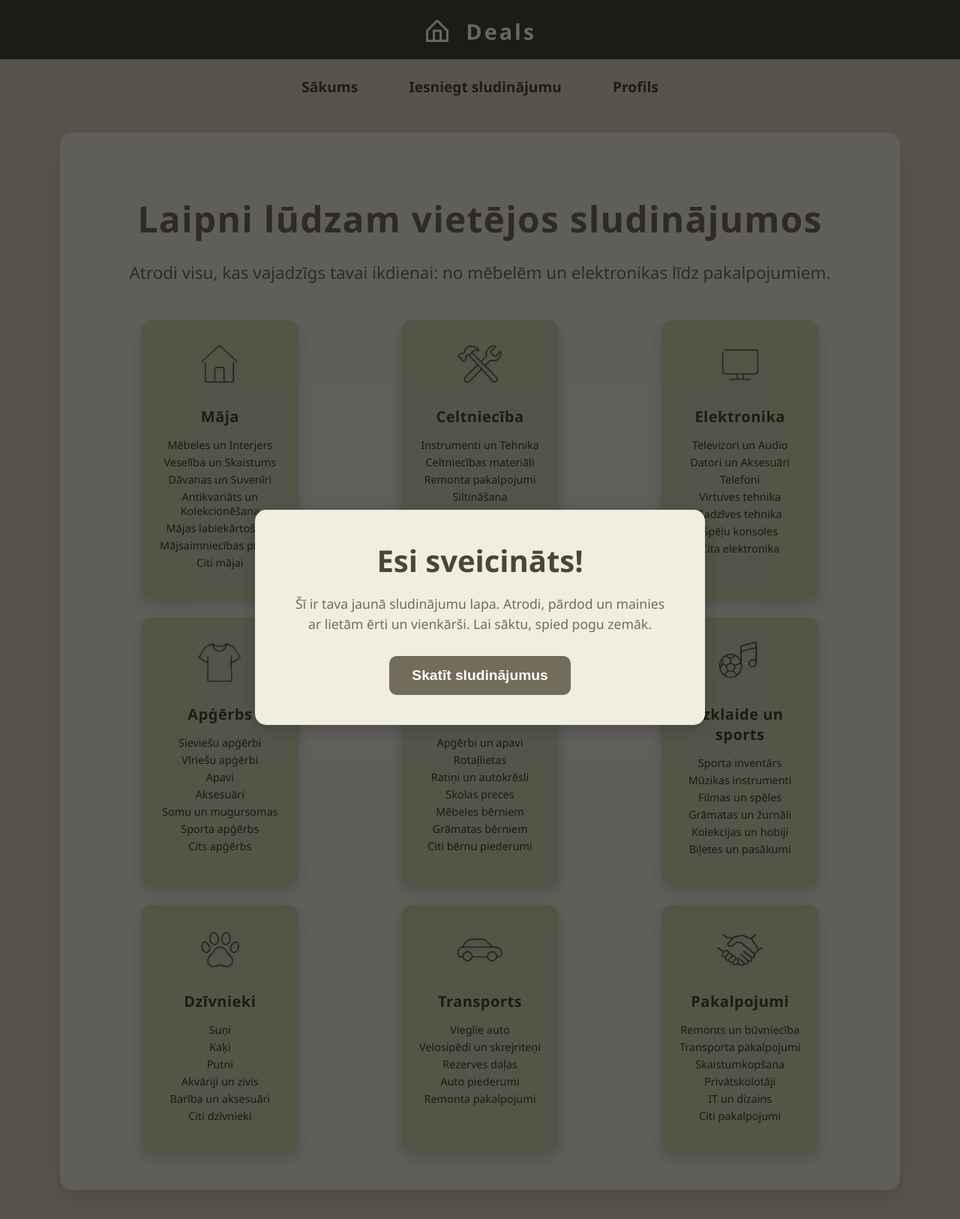
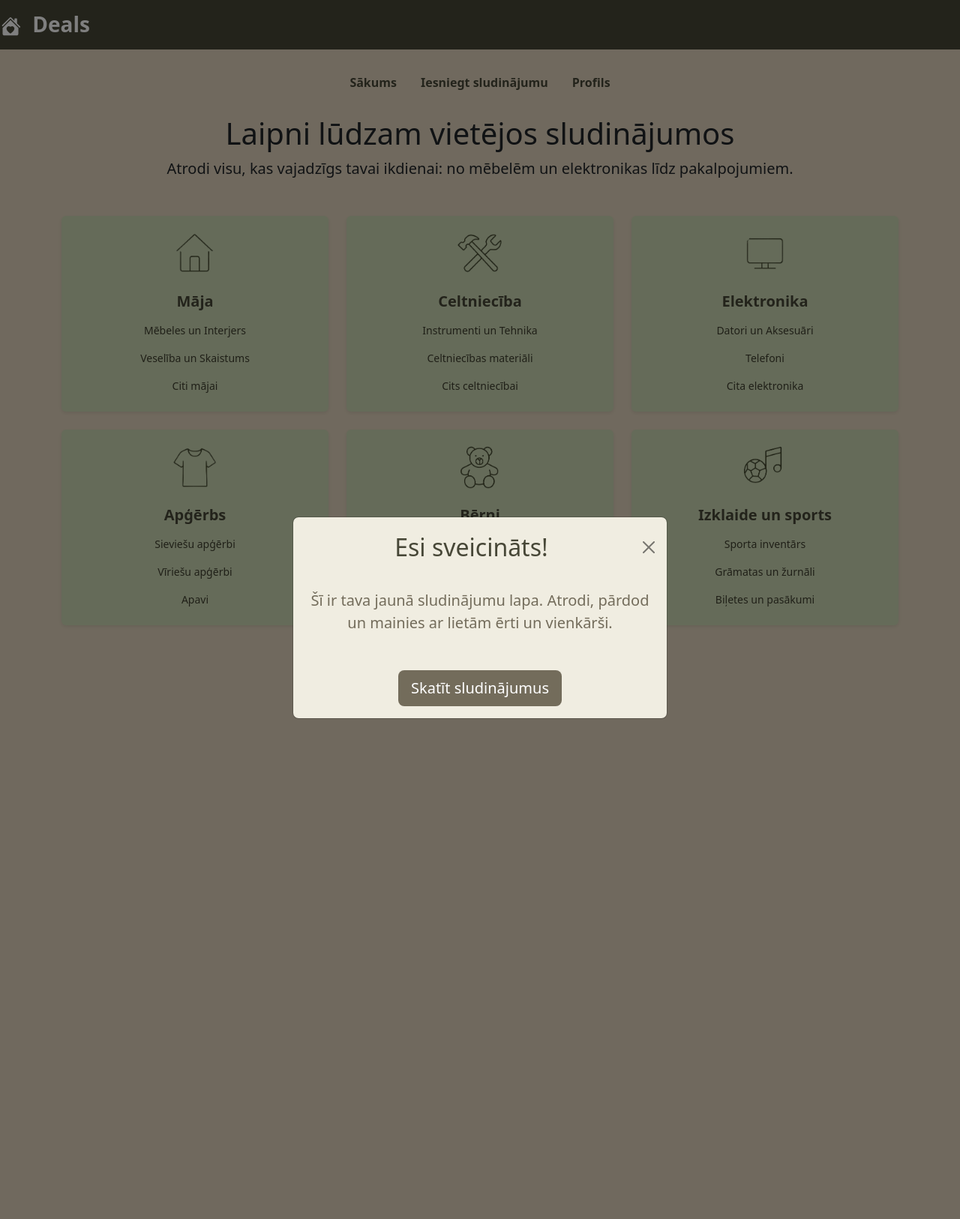
Before and after one commit to Henrijs21/Manssludin-jums, a Flask app: page / in a window 1280 px wide. Shown: the top 1626 px of the page at 75% size. Run offline with Flask 3, Linux system fonts and the light colour scheme.

Commit message:
index.html

```diff
--- a/templates/index.html
+++ b/templates/index.html
@@ -2,373 +2,191 @@
 <html lang="lv">
 <head>
   <meta charset="UTF-8" />
-  <meta name="viewport" content="width=device-width, initial-scale=1" />
   <meta name="viewport" content="width=device-width, initial-scale=1.0">
   <title>Sludinājumi</title>
+
+  <link href="https://cdn.jsdelivr.net/npm/bootstrap@5.3.3/dist/css/bootstrap.min.css" rel="stylesheet">
+
   <style>
-    /* JŪSU ESOŠAIS STILS PALIEK ŠEIT */
+    /* Atstājam tikai dažus unikālus stilus, pārējo dara Bootstrap */
     body {
-      font-family: 'Segoe UI', Tahoma, Geneva, Verdana, sans-serif;
       background-color: #E0D3BC;
-      display: flex;
-      flex-direction: column;
-      align-items: center;
-      min-height: 100vh;
-      margin: 0;
-      color: #736C5B;
     }
     .logo-bar {
-      width: 100%;
       background-color: #474737;
-      color: white;
-      text-align: center;
-      padding: 18px 0;
-      font-weight: 700;
-      font-size: 1.8rem;
-      letter-spacing: 3px;
-      user-select: none;
     }
-    nav {
-      margin: 15px 0 40px 0;
-      display: flex;
-      gap: 40px;
-      font-weight: 600;
-      font-size: 1.2rem;
+    .category-card {
+      background-color: #CBD7B3;
+      border: none;
+      transition: transform 0.2s ease-in-out, box-shadow 0.2s ease-in-out;
     }
-    nav a {
+    .category-card:hover {
+      transform: translateY(-5px);
+      box-shadow: 0 .5rem 1rem rgba(0,0,0,.15)!important;
+    }
+    .category-card .card-title {
       color: #474737;
-      text-decoration: none;
-      padding: 8px 14px;
-      border-radius: 10px;
-      transition: background-color 0.3s ease;
+    }
+    .category-card .list-group-item {
+      background-color: transparent;
+      border: none;
+      padding: .5rem 0;
+      color: #3f3f2f;
       cursor: pointer;
     }
-    nav a:hover, nav a:focus {
-      background-color: #736C5B;
-      color: white;
-      outline: none;
+    .category-card .list-group-item:hover {
+        color: #000;
     }
-    .container {
-      background-color: #F0EDE1;
-      padding: 50px 60px;
-      border-radius: 15px;
-      max-width: 1000px;
-      width: 95%;
-      box-shadow: 0 12px 30px rgba(0, 0, 0, 0.12);
-      text-align: center;
-    }
-    h1 {
-      font-size: 3rem;
-      margin-bottom: 10px;
-      color: #736C5B;
-      font-weight: 700;
-      letter-spacing: 1.2px;
-    }
-    p {
-      font-size: 1.4rem;
-      margin-bottom: 45px;
-      color: #736C5B;
-      line-height: 1.6;
-    }
-    .grid {
-      display: grid;
-      grid-template-columns: repeat(3, 1fr);
-      gap: 25px 40px;
-      justify-items: center;
-    }
-    .card {
-      background-color: #CBD7B3;
-      border-radius: 15px;
-      padding: 25px 15px;
-      width: 180px;
-      box-shadow: 0 8px 20px rgba(0, 0, 0, 0.15);
-      transition: transform 0.3s ease, box-shadow 0.3s ease;
-      cursor: pointer;
-      user-select: none;
-      text-align: center;
-    }
-    .card:hover {
-      transform: translateY(-10px) scale(1.05);
-      box-shadow: 0 15px 30px rgba(0, 0, 0, 0.3);
-    }
-    .card img {
-      width: 70px;
-      height: 70px;
-      margin-bottom: 15px;
-      filter: drop-shadow(0 2px 2px rgba(0,0,0,0.1));
-    }
-    .card h3 {
-      margin: 0;
-      font-size: 20px;
+    .nav-link {
         color: #474737;
         font-weight: 600;
-      letter-spacing: 0.5px;
     }
-    .subcategories {
-      list-style-type: none;
-      padding: 0;
-      margin-top: 15px;
-      font-size: 0.9rem;
-      color: #3f3f2f;
-    }
-    .subcategories li {
-      margin: 4px 0;
-      transition: color 0.2s ease;
-      cursor: pointer;
-    }
-    .subcategories li:hover {
+    .nav-link:hover {
         color: #000;
-      text-decoration: underline;
-    }
-    @media (max-width: 600px) {
-      .grid {
-        grid-template-columns: repeat(2, 1fr);
-      }
-    }
-    @media (max-width: 400px) {
-      .grid {
-        grid-template-columns: 1fr;
-      }
-      .card {
-        width: 100%;
-      }
-    }
-
-    /* --- JAUNS STILS SĀKUMA LOGAM --- */
-    .modal-overlay {
-      position: fixed;
-      top: 0;
-      left: 0;
-      width: 100%;
-      height: 100%;
-      background-color: rgba(0, 0, 0, 0.6);
-      display: flex;
-      justify-content: center;
-      align-items: center;
-      z-index: 1000;
-      opacity: 0; /* Sākumā neredzams */
-      visibility: hidden; /* Sākumā noslēpts */
-      transition: opacity 0.4s ease, visibility 0.4s ease;
-    }
-    .modal-overlay.active {
-      opacity: 1;
-      visibility: visible;
-    }
-    .modal-content {
-      background-color: #F0EDE1;
-      padding: 40px 50px;
-      border-radius: 15px;
-      text-align: center;
-      max-width: 500px;
-      width: 90%;
-      box-shadow: 0 5px 25px rgba(0,0,0,0.2);
-      position: relative;
-      transform: scale(0.9); /* Sākuma animācijai */
-      transition: transform 0.4s ease;
-    }
-    .modal-overlay.active .modal-content {
-      transform: scale(1);
-    }
-    .modal-content h2 {
-      font-size: 2.5rem;
-      color: #474737;
-      margin-top: 0;
-      margin-bottom: 15px;
-    }
-    .modal-content p {
-        font-size: 1.1rem;
-        color: #736C5B;
-        margin-bottom: 30px;
-        line-height: 1.5;
-    }
-    .modal-button {
-      background-color: #736C5B;
-      color: white;
-      border: none;
-      padding: 15px 30px;
-      font-size: 1.2rem;
-      font-weight: 600;
-      border-radius: 10px;
-      cursor: pointer;
-      transition: background-color 0.3s ease, transform 0.2s ease;
-    }
-    .modal-button:hover {
-      background-color: #474737;
-      transform: scale(1.05);
     }
   </style>
 </head>
 <body>
 
-  <div id="welcomeModal" class="modal-overlay">
-    <div class="modal-content">
-      <h2>Esi sveicināts!</h2>
-      <p>Šī ir tava jaunā sludinājumu lapa. Atrodi, pārdod un mainies ar lietām ērti un vienkārši. Lai sāktu, spied pogu zemāk.</p>
-      <button id="closeModalButton" class="modal-button">Skatīt sludinājumus</button>
+  <div class="modal fade" id="welcomeModal" tabindex="-1" aria-labelledby="welcomeModalLabel" aria-hidden="true">
+    <div class="modal-dialog modal-dialog-centered">
+      <div class="modal-content" style="background-color: #F0EDE1;">
+        <div class="modal-header border-0">
+          <h2 class="modal-title w-100 text-center" id="welcomeModalLabel" style="color: #474737;">Esi sveicināts!</h2>
+          <button type="button" class="btn-close" data-bs-dismiss="modal" aria-label="Close"></button>
+        </div>
+        <div class="modal-body text-center" style="color: #736C5B;">
+          <p class="lead">Šī ir tava jaunā sludinājumu lapa. Atrodi, pārdod un mainies ar lietām ērti un vienkārši.</p>
+        </div>
+        <div class="modal-footer border-0 justify-content-center">
+          <button type="button" class="btn btn-lg" style="background-color: #736C5B; color: white;" data-bs-dismiss="modal">Skatīt sludinājumus</button>
+        </div>
+      </div>
     </div>
   </div>
 
+  <header class="logo-bar w-100 py-3">
+    <h1 class="h3 text-white fw-bold tracking-wider mb-0">
+      <svg xmlns="http://www.w3.org/2000/svg" width="28" height="28" fill="currentColor" class="bi bi-house-heart-fill me-2" viewBox="0 0 16 16">
+        <path d="M7.293 1.5a1 1 0 0 1 1.414 0L11 3.793V2.5a.5.5 0 0 1 .5-.5h1a.5.5 0 0 1 .5.5v3.293l2.354 2.353a.5.5 0 0 1-.708.708L8 2.207l-5.646 5.647a.5.5 0 0 1-.708-.708z"/>
+        <path d="m14 9.293-6-6-6 6V13.5A1.5 1.5 0 0 0 3.5 15h9a1.5 1.5 0 0 0 1.5-1.5zm-6-.811c1.664-1.673 5.825 1.254 0 5.018-5.825-3.764-1.664-6.691 0-5.018"/>
+      </svg>
+      Deals
+    </h1>
+  </header>
 
-  <div class="logo-bar">
-    <svg xmlns="http://www.w3.org/2000/svg" width="36" height="36" fill="none" viewBox="0 0 24 24" stroke="white" stroke-width="2" stroke-linecap="round" stroke-linejoin="round" style="vertical-align: middle; margin-right: 10px;">
-      <path d="M3 12 L12 3 L21 12 V21 H3z" />
-      <path d="M9 21 V12 H15 V21" />
-    </svg>
-    <span style="vertical-align: middle;">Deals</span>
+  <nav class="nav justify-content-center my-4">
+    <a class="nav-link" href="#">Sākums</a>
+    <a class="nav-link" href="/iesniegt-sludinajumu">Iesniegt sludinājumu</a>
+    <a class="nav-link" href="/profils">Profils</a>
+  </nav>
+
+  <main class="container">
+    <div class="text-center mb-5">
+      <h1>Laipni lūdzam vietējos sludinājumos</h1>
+      <p class="lead">Atrodi visu, kas vajadzīgs tavai ikdienai: no mēbelēm un elektronikas līdz pakalpojumiem.</p>
     </div>
 
-  <nav>
-    <a href="#">Sākums</a>
-    <a href="/iesniegt-sludinajumu">Iesniegt sludinājumu</a>
-    <a href="/profils">Profils</a>
-  </nav>
+    <div class="row row-cols-1 row-cols-md-2 row-cols-lg-3 g-4">
 
-  <div class="container">
-    <h1>Laipni lūdzam vietējos sludinājumos</h1>
-    <p>Atrodi visu, kas vajadzīgs tavai ikdienai: no mēbelēm un elektronikas līdz pakalpojumiem.</p>
-
-    <div class="grid">
-
-      <div class="card">
-        <img src="/static/images/1.png" alt="Mājai" />
-        <h3>Māja</h3>
-        <ul class="subcategories">
-          <li>Mēbeles un Interjers</li>
-          <li>Veselība un Skaistums</li>
-          <li>Dāvanas un Suvenīri</li>
-          <li>Antikvariāts un Kolekcionēšana</li>
-          <li>Mājas labiekārtošana</li>
-          <li>Mājsaimniecības preces</li>
-          <li>Citi mājai</li>
+      <div class="col">
+        <div class="card h-100 text-center shadow-sm category-card">
+          <div class="card-body">
+            <img src="/static/images/1.png" alt="Mājai" class="mb-3" width="70" height="70" />
+            <h3 class="card-title h5 fw-bold">Māja</h3>
+            <ul class="list-group list-group-flush small">
+              <li class="list-group-item">Mēbeles un Interjers</li>
+              <li class="list-group-item">Veselība un Skaistums</li>
+              <li class="list-group-item">Citi mājai</li>
             </ul>
           </div>
+        </div>
+      </div>
 
-      <div class="card">
-        <img src="/static/images/2.png" alt="Celtniecība" />
-        <h3>Celtniecība</h3>
-        <ul class="subcategories">
-          <li>Instrumenti un Tehnika</li>
-          <li>Celtniecības materiāli</li>
-          <li>Remonta pakalpojumi</li>
-          <li>Siltināšana</li>
-          <li>Santehnika un Elektrība</li>
-          <li>Cits celtniecībai</li>
+      <div class="col">
+        <div class="card h-100 text-center shadow-sm category-card">
+          <div class="card-body">
+            <img src="/static/images/2.png" alt="Celtniecība" class="mb-3" width="70" height="70" />
+            <h3 class="card-title h5 fw-bold">Celtniecība</h3>
+            <ul class="list-group list-group-flush small">
+              <li class="list-group-item">Instrumenti un Tehnika</li>
+              <li class="list-group-item">Celtniecības materiāli</li>
+              <li class="list-group-item">Cits celtniecībai</li>
             </ul>
           </div>
+        </div>
+      </div>
 
-      <div class="card">
-        <img src="/static/images/3.png" alt="Elektronika" />
-        <h3>Elektronika</h3>
-        <ul class="subcategories">
-          <li>Televizori un Audio</li>
-          <li>Datori un Aksesuāri</li>
-          <li>Telefoni</li>
-          <li>Virtuves tehnika</li>
-          <li>Sadzīves tehnika</li>
-          <li>Spēļu konsoles</li>
-          <li>Cita elektronika</li>
+      <div class="col">
+        <div class="card h-100 text-center shadow-sm category-card">
+          <div class="card-body">
+            <img src="/static/images/3.png" alt="Elektronika" class="mb-3" width="70" height="70" />
+            <h3 class="card-title h5 fw-bold">Elektronika</h3>
+            <ul class="list-group list-group-flush small">
+              <li class="list-group-item">Datori un Aksesuāri</li>
+              <li class="list-group-item">Telefoni</li>
+              <li class="list-group-item">Cita elektronika</li>
             </ul>
           </div>
+        </div>
+      </div>
 
-      <div class="card">
-        <img src="/static/images/4.png" alt="Apģērbs" />
-        <h3>Apģērbs</h3>
-        <ul class="subcategories">
-          <li>Sieviešu apģērbi</li>
-          <li>Vīriešu apģērbi</li>
-          <li>Apavi</li>
-          <li>Aksesuāri</li>
-          <li>Somu un mugursomas</li>
-          <li>Sporta apģērbs</li>
-          <li>Cits apģērbs</li>
+      <div class="col">
+        <div class="card h-100 text-center shadow-sm category-card">
+          <div class="card-body">
+            <img src="/static/images/4.png" alt="Apģērbs" class="mb-3" width="70" height="70" />
+            <h3 class="card-title h5 fw-bold">Apģērbs</h3>
+            <ul class="list-group list-group-flush small">
+              <li class="list-group-item">Sieviešu apģērbi</li>
+              <li class="list-group-item">Vīriešu apģērbi</li>
+              <li class="list-group-item">Apavi</li>
             </ul>
           </div>
+        </div>
+      </div>
 
-      <div class="card">
-        <img src="/static/images/5.png" alt="Bērni" />
-        <h3>Bērni</h3>
-        <ul class="subcategories">
-          <li>Apģērbi un apavi</li>
-          <li>Rotaļlietas</li>
-          <li>Ratiņi un autokrēsli</li>
-          <li>Skolas preces</li>
-          <li>Mēbeles bērniem</li>
-          <li>Grāmatas bērniem</li>
-          <li>Citi bērnu piederumi</li>
+       <div class="col">
+        <div class="card h-100 text-center shadow-sm category-card">
+          <div class="card-body">
+            <img src="/static/images/5.png" alt="Bērni" class="mb-3" width="70" height="70" />
+            <h3 class="card-title h5 fw-bold">Bērni</h3>
+            <ul class="list-group list-group-flush small">
+              <li class="list-group-item">Apģērbi un apavi</li>
+              <li class="list-group-item">Rotaļlietas</li>
+              <li class="list-group-item">Citi bērnu piederumi</li>
             </ul>
           </div>
+        </div>
+      </div>
 
-      <div class="card">
-        <img src="/static/images/6.png" alt="Izklaide un sports" />
-        <h3>Izklaide un sports</h3>
-        <ul class="subcategories">
-          <li>Sporta inventārs</li>
-          <li>Mūzikas instrumenti</li>
-          <li>Filmas un spēles</li>
-          <li>Grāmatas un žurnāli</li>
-          <li>Kolekcijas un hobiji</li>
-          <li>Biļetes un pasākumi</li>
+       <div class="col">
+        <div class="card h-100 text-center shadow-sm category-card">
+          <div class="card-body">
+            <img src="/static/images/6.png" alt="Izklaide" class="mb-3" width="70" height="70" />
+            <h3 class="card-title h5 fw-bold">Izklaide un sports</h3>
+            <ul class="list-group list-group-flush small">
+              <li class="list-group-item">Sporta inventārs</li>
+              <li class="list-group-item">Grāmatas un žurnāli</li>
+              <li class="list-group-item">Biļetes un pasākumi</li>
             </ul>
           </div>
-
-      <div class="card">
-        <img src="/static/images/7.png" alt="Dzīvnieki" />
-        <h3>Dzīvnieki</h3>
-        <ul class="subcategories">
-          <li>Suņi</li>
-          <li>Kaķi</li>
-          <li>Putni</li>
-          <li>Akvāriji un zivis</li>
-          <li>Barība un aksesuāri</li>
-          <li>Citi dzīvnieki</li>
-        </ul>
+        </div>
       </div>
 
-      <div class="card">
-        <img src="/static/images/8.png" alt="Transports" />
-        <h3>Transports</h3>
-        <ul class="subcategories">
-          <li>Vieglie auto</li>
-          <li>Velosipēdi un skrejriteņi</li>
-          <li>Rezerves daļas</li>
-          <li>Auto piederumi</li>
-          <li>Remonta pakalpojumi</li>
-        </ul>
-      </div>
+    </div></main>
 
-      <div class="card">
-        <img src="/static/images/9.png" alt="Pakalpojumi" />
-        <h3>Pakalpojumi</h3>
-        <ul class="subcategories">
-          <li>Remonts un būvniecība</li>
-          <li>Transporta pakalpojumi</li>
-          <li>Skaistumkopšana</li>
-          <li>Privātskolotāji</li>
-          <li>IT un dizains</li>
-          <li>Citi pakalpojumi</li>
-        </ul>
-      </div>
-
-</div>
+  <script src="https://cdn.jsdelivr.net/npm/bootstrap@5.3.3/dist/js/bootstrap.bundle.min.js"></script>
 
   <script>
-    // Gaidām, kamēr visa lapa ielādējas
+    // JavaScript, lai parādītu Bootstrap modal logu lapas ielādes brīdī
     document.addEventListener('DOMContentLoaded', () => {
-      const modal = document.getElementById('welcomeModal');
-      const closeButton = document.getElementById('closeModalButton');
-
-      // Parādām logu, kad lapa ir gatava
-      setTimeout(() => {
-        modal.classList.add('active');
-      }, 500); // Maza aizture, lai animācija būtu plūdenāka
-
-      // Funkcija loga aizvēršanai
-      function closeModal() {
-        modal.classList.remove('active');
+      // Pārbaudām, vai logs jau nav parādīts šajā sesijā
+      if (!sessionStorage.getItem('welcomeModalShown')) {
+        const welcomeModal = new bootstrap.Modal(document.getElementById('welcomeModal'));
+        welcomeModal.show();
+        // Atzīmējam, ka logs ir parādīts
+        sessionStorage.setItem('welcomeModalShown', 'true');
       }
-
-      // Pievienojam notikumu pogai, lai aizvērtu logu
-      closeButton.addEventListener('click', closeModal);
     });
   </script>
 
```
Lines whose indentation alone changed are shown as unchanged.
